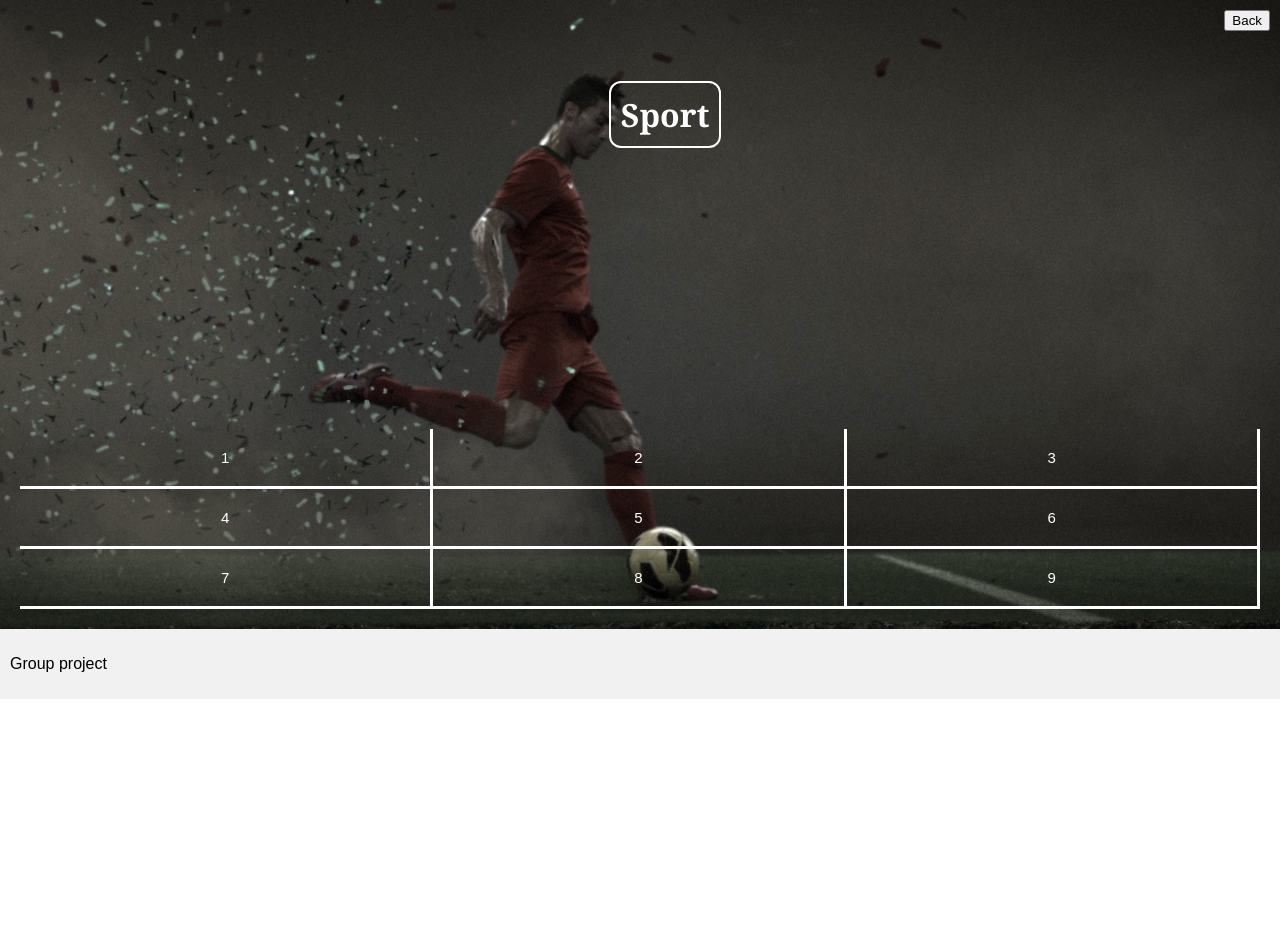
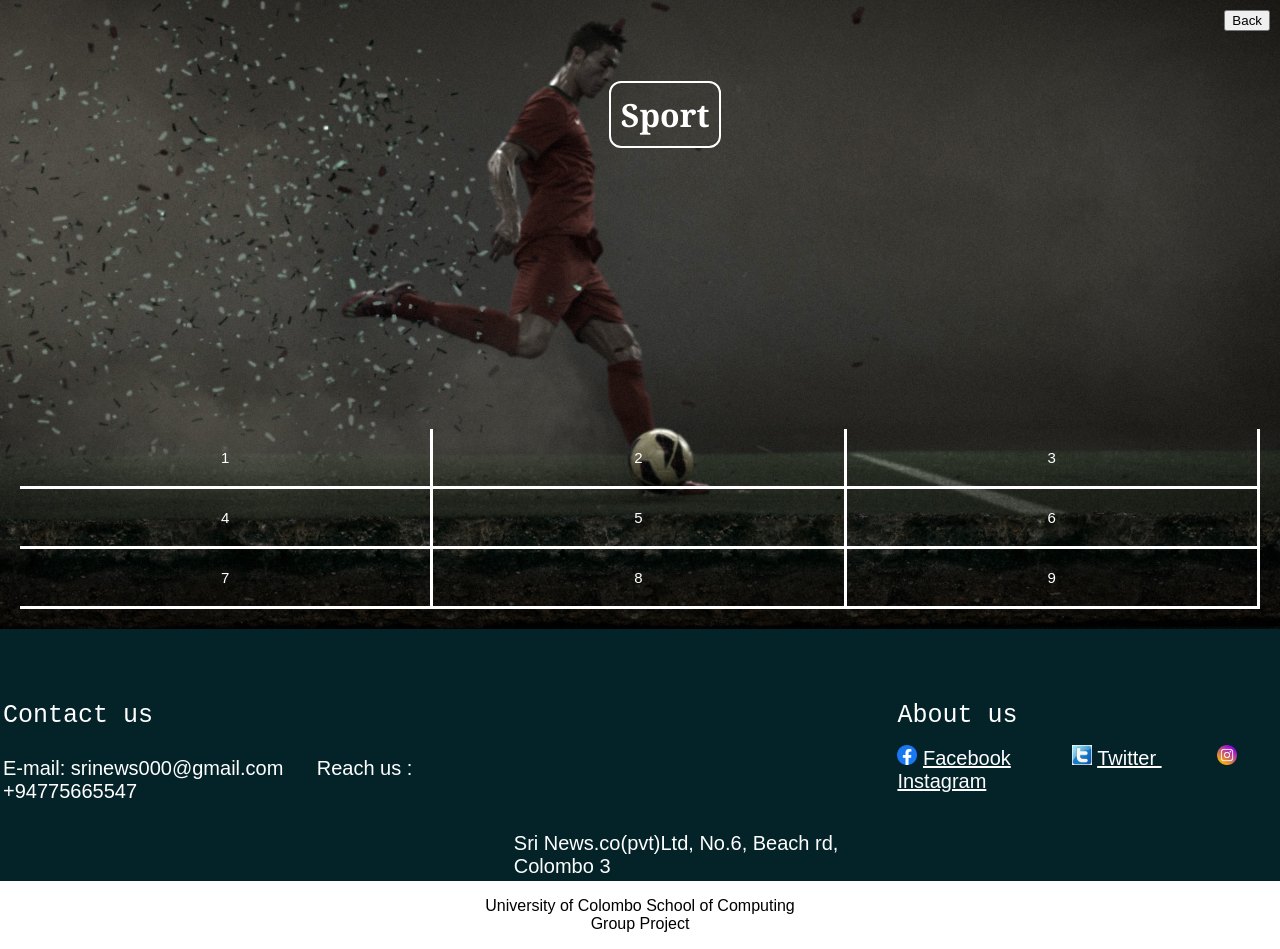
Before and after one commit to SriNews000/Modified2, a plain HTML site: page sport.htm in a window 1280 px wide. Before the commit the page ends 800 px from the top, so only its background shows below. Drawn offline with Linux system fonts and the light colour scheme; no server answers.

Commit message:
changed the footer color and size

```diff
--- a/sport.htm
+++ b/sport.htm
@@ -54,14 +54,17 @@ body {
 
 
 }
+/* Style the footer */
+			.footer{
+			 background-color:#042329;
+			 color:white;
+			 font-size:20px;
 
+			}
+			.fote{
+				font-size:20px;
 
-
-/* Style the footer */
-.footer {
-  background-color: #f1f1f1;
-  padding: 10px;
-}
+			}
 </style>
 </head>
 <body>
@@ -169,9 +172,50 @@ body {
 
 </div>
 
+<!---------------------------------------------------footer------------------------------------------------------------------------------------------->
+<footer>
 <div class="footer">
-  <p>Group project</p>
-</div>
+	<table style="width:100%" border ="0" width = "20%" height = "10%">
+	<tr>
+		<td width="40%" style = "text-decoration: none; color:white ;font-size: 25px; font-family: monospace;"> Contact us</td>
+		<td></td>
+		<td width="30%" style = "text-decoration: none; color:white ;font-size: 25px; font-family: monospace;"> About us</td>
+	</tr>
+	<div>
+	<tr>
+		<div class="fote">
+			<td><br>E-mail: srinews000@gmail.com  &nbsp&nbsp&nbsp&nbsp   Reach us  : +94775665547
+			</td>
+			<center>
+			<td>
+			</td>
+			</center>
+			<td>
+				<img class = "fb" src="facebook.png" width="20" height="20" alt="facebook">
+				<a href ="https://www.facebook.com" style="color:white">Facebook</a>
+				&nbsp&nbsp&nbsp&nbsp&nbsp&nbsp&nbsp&nbsp&nbsp
+				<img class = "tute" src="tute.jpg" width="20" height="20" alt="twitter">
+				<a href ="https://twitter.com/login" style="color:white" class ="alineword">Twitter </a>
+				&nbsp&nbsp&nbsp&nbsp&nbsp&nbsp&nbsp&nbsp&nbsp
+				<img class = "insta" src="instagram.png" width="20" height="20" alt="instagram">
+				<a href ="https://www.instagram.com" style="color:white"class ="alineword">Instagram</a>
+			</td>
+	</tr>
+	<tr>
+	</tr>
+	<tr>
+		<td></td>
+		<td><br>Sri News.co(pvt)Ltd, No.6, Beach rd, Colombo 3
+		</td>
+	</tr>
+		<br>
+		<br>
+		<br>
+		</div>
+	</table>
+	</div>
+		<p align = center>University of Colombo School of Computing <br> Group Project</p>
 <script src = "sport.js"></script>
+	</footer>
 </body>
 </html>
```
